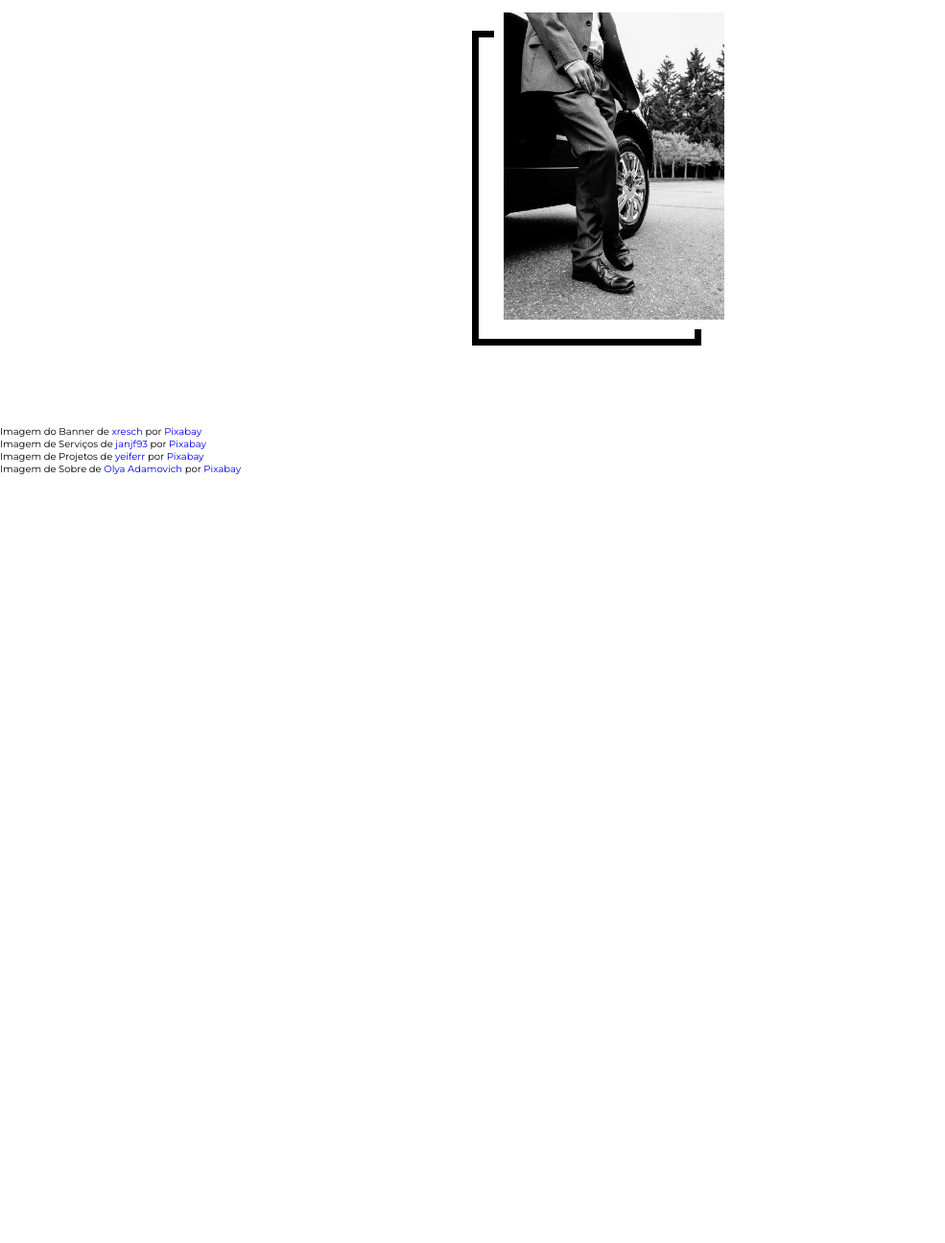
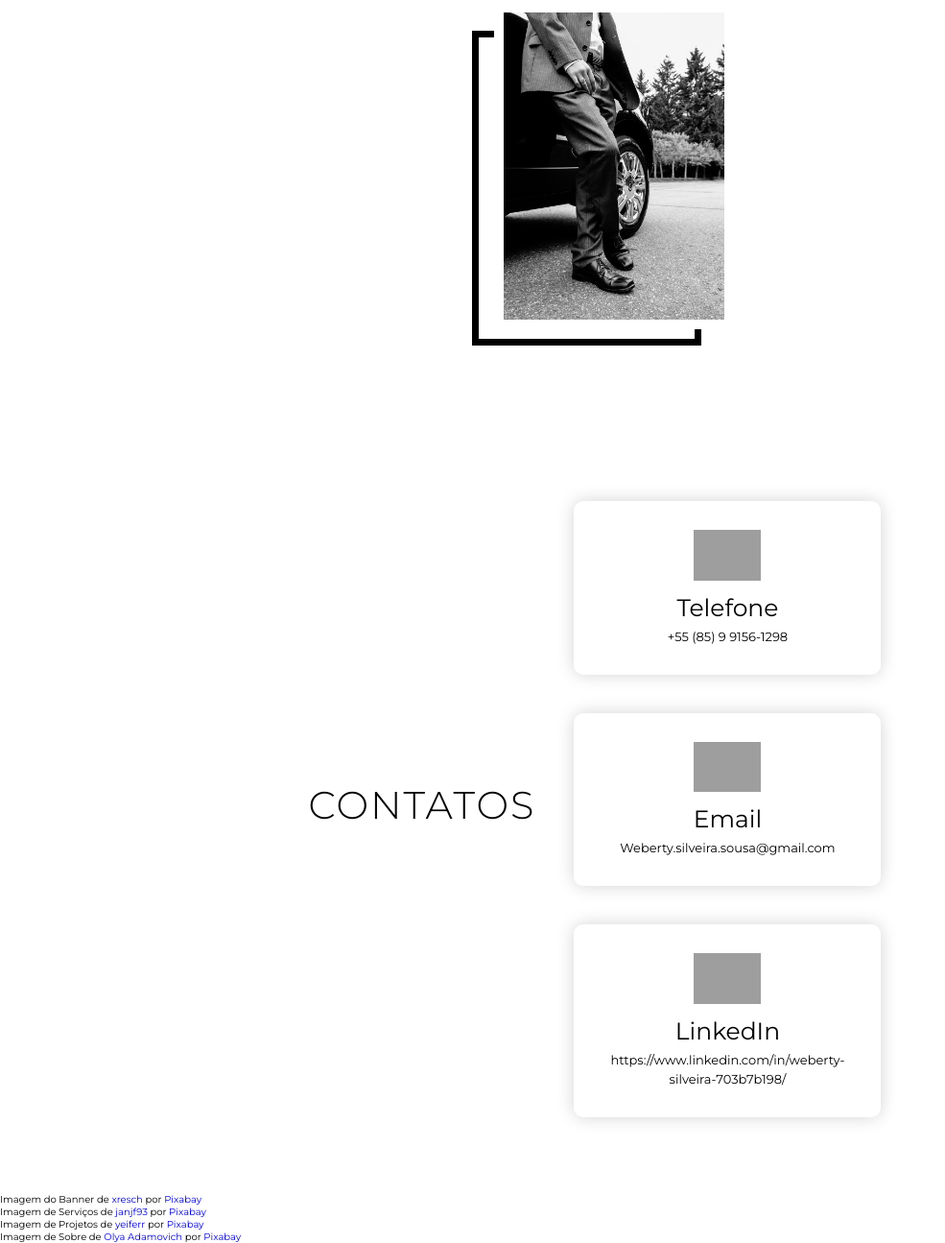
Before and after one commit to WebertySilveira/Portfolio, a plain HTML site: page index.html in a window 1280 px wide. Shown: the part 8936-10231 px from the top of the page at 96% size, without its empty margins (0-985 px from the left). Before the commit the page ends 9431 px from the top, so only its background shows below. Drawn offline with Linux system fonts and the light colour scheme; grey boxes are pictures that could not be loaded.

Commit message:
Contact Section

```diff
--- a/index.html
+++ b/index.html
@@ -193,6 +193,52 @@
     <!--END ABOUT SECTION-->
 
 
+    <!--CONTACT SECTION-->
+    <section id="contact">
+        <div class="contact container">
+            <div>
+                <h1 class="section-title">Contatos</h1>
+            </div>
+
+            <div class="contact-items">
+                <div class="contact-item">
+                    <div class="icon">
+                        <img src="https://img.icons8.com/nolan/64/whatsapp.png"/>
+                    </div>
+                    <div class="contact-info">
+                        <h1>Telefone</h1>
+                        <h2>+55 (85) 9 9156-1298</h2>
+                    </div>
+                </div>
+
+                <div class="contact-item">
+                    <div class="icon">
+                        <img src="https://img.icons8.com/nolan/64/email.png"/>
+                    </div>
+                    <div class="contact-info">
+                        <h1>Email</h1>
+                        <h2>Weberty.silveira.sousa@gmail.com</h2>
+                    </div>
+                </div>
+
+                <div class="contact-item">
+                    <div class="icon">
+                        <img src="https://img.icons8.com/nolan/64/linkedin.png"/>
+                    </div>
+                    <div class="contact-info">
+                        <h1>LinkedIn</h1>
+                        <h2>https://www.linkedin.com/in/weberty-silveira-703b7b198/</h2>
+                    </div>
+                </div>
+            </div>
+        </div>
+    </section>
+    <!--END CONTACT SECTION-->
+
+
+
+
+
     <footer>
         Imagem do Banner de <a
             href="https://pixabay.com/pt/users/xresch-7410129/?utm_source=link-attribution&amp;utm_medium=referral&amp;utm_campaign=image&amp;utm_content=5090539">xresch</a>
--- a/style.css
+++ b/style.css
@@ -343,6 +343,54 @@ p{
 
 
 
+/*CONTACT SECTION*/
+#contact .contact{
+    flex-wrap: wrap;
+    max-width: 1200px;
+    margin: 0 auto;
+}
+#contact .contact-items{
+    width: 400px;
+}
+#contact .contact-item{
+    width: 80%;
+    text-align: center;
+    border-radius: 10px;
+    padding: 30px;
+    margin: 40px;
+    display: flex;
+    justify-content: center;
+    align-items: center;
+    flex-direction: column;
+    flex-wrap: wrap;
+    box-shadow: 0px 0px 18px 0 #0000002c;
+    transition: .3s ease box-shadow;
+}
+#contact .contact-item:hover{
+    box-shadow: 0px 0px 5px 0 #0000002c;
+}
+#contact .icon{
+    width: 70px;
+    margin: 0 auto;
+    margin-bottom: 10px;
+}
+#contact .contact-info h1{
+    font-size: 2.5rem;
+    font-weight: 500;
+    margin-bottom: 5px;
+}
+#contact .contact-info h2{
+    font-size: 1.3rem;
+    line-height: 2rem;
+    font-weight: 500;
+}
+
+/*END CONTACT SECTION*/
+
+
+
+
+
 /*KEYFRAMES*/
 @keyframes text_reveal_box{
     50% {
```
